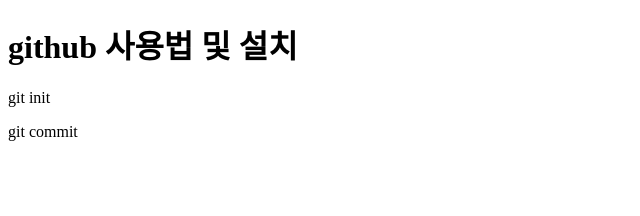
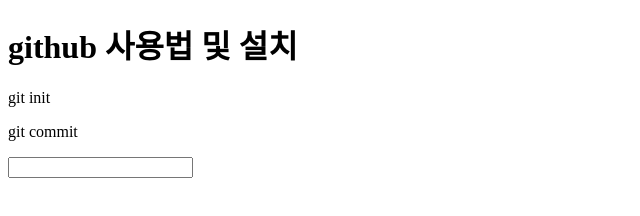
Before and after one commit to hyunwall1231/company2-project, a plain HTML site: page index.html in a window 1280 px wide. Shown: the whole page, without its empty margins (0-640 px from the left). Drawn offline with Linux system fonts and the light colour scheme.

Commit message:
second commit

```diff
--- a/index.html
+++ b/index.html
@@ -12,5 +12,8 @@
 
     <!-- 기능 업그레이드 -->
     <p>git commit</p>
+
+    <!-- merger 되기 이전 버전에 수정 진행 -->
+    <input type="text">
 </body>
 </html>
```
